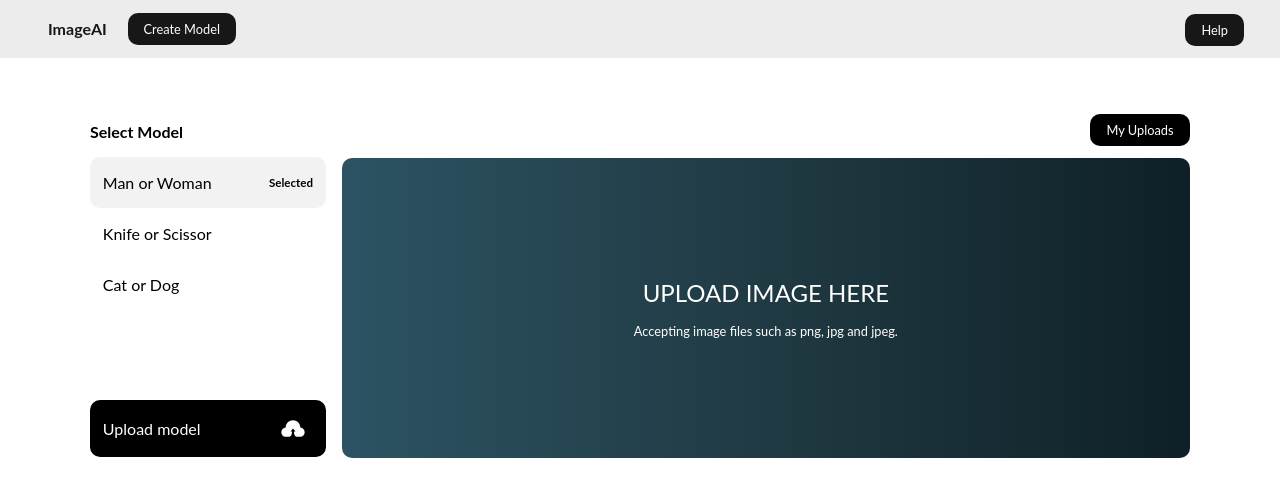
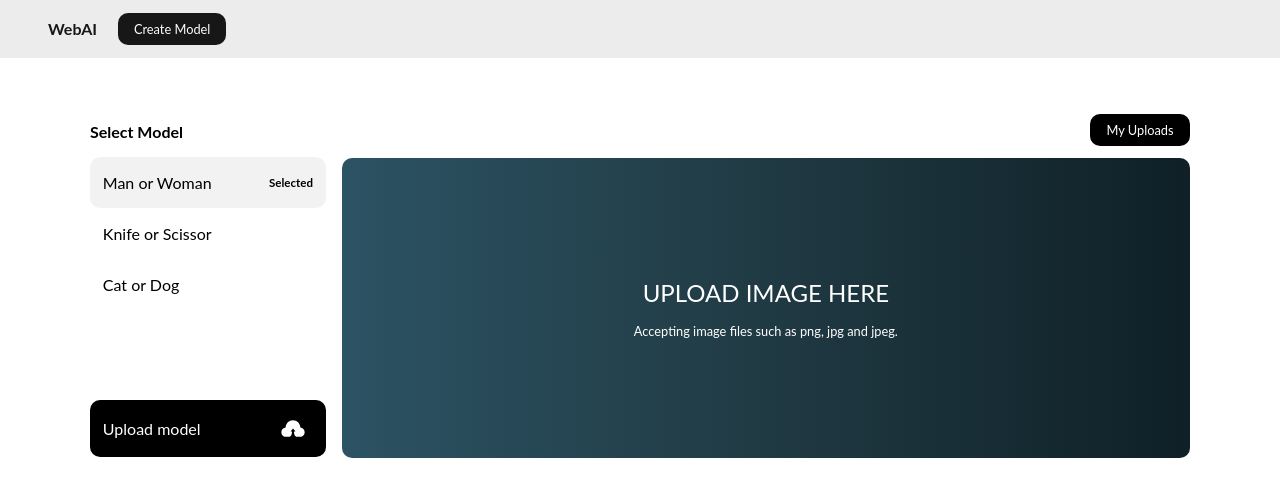
Before and after one commit to firdausthedev/webai, a React (Create React App) app: page / in a window 1280 px wide. Shown: the top 496 px of the page. Built offline with nearby package versions, Linux system fonts and the light colour scheme.

Commit message:
minor fix

```diff
--- a/public/index.html
+++ b/public/index.html
@@ -21,7 +21,7 @@
       work correctly both with client-side routing and a non-root public URL.
       Learn how to configure a non-root public URL by running `npm run build`.
     -->
-    <title>Web AI</title>
+    <title>WebAI</title>
   </head>
   <body>
     <noscript>You need to enable JavaScript to run this app.</noscript>
--- a/src/components/layout/Navbar.js
+++ b/src/components/layout/Navbar.js
@@ -6,14 +6,14 @@ const Navbar = ({ showModelFunc, showModelUpload }) => {
     <NavContainer id='navbar'>
       <Nav>
         <div className='title-wrapper'>
-          <h2>ImageAI</h2>
+          <h2>WebAI</h2>
           <a onClick={() => showModelFunc(showModelUpload)}>
             {!showModelUpload ? "Create" : "Test"} Model
           </a>
         </div>
         <ul>
           <li>
-            <a>Help</a>
+            <a style={{ display: "none" }}>Help</a>
           </li>
         </ul>
       </Nav>
```
